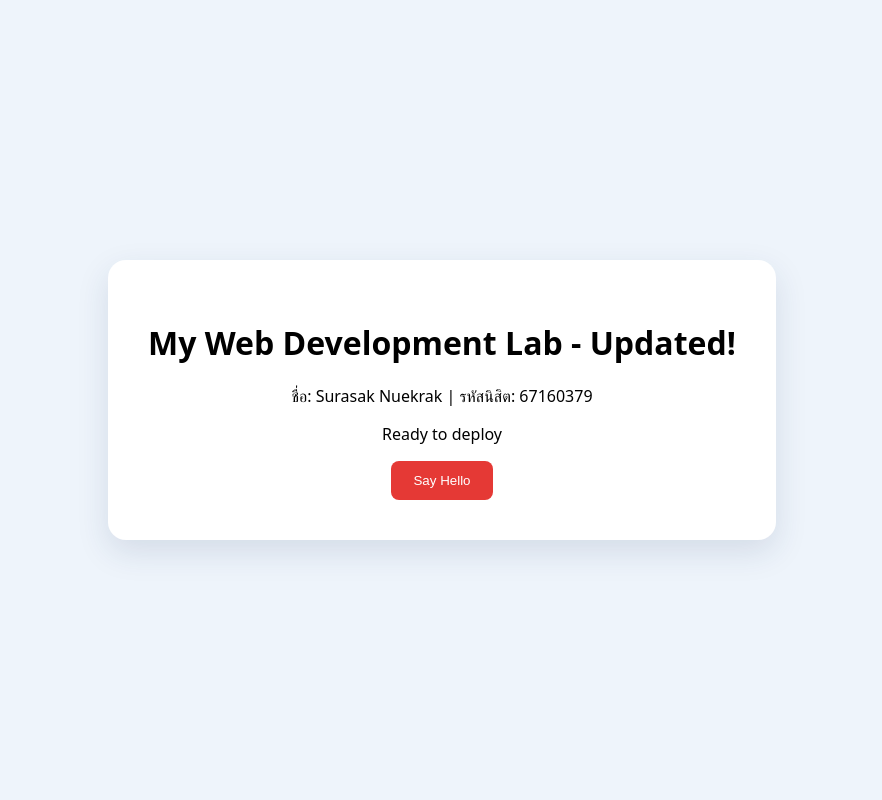
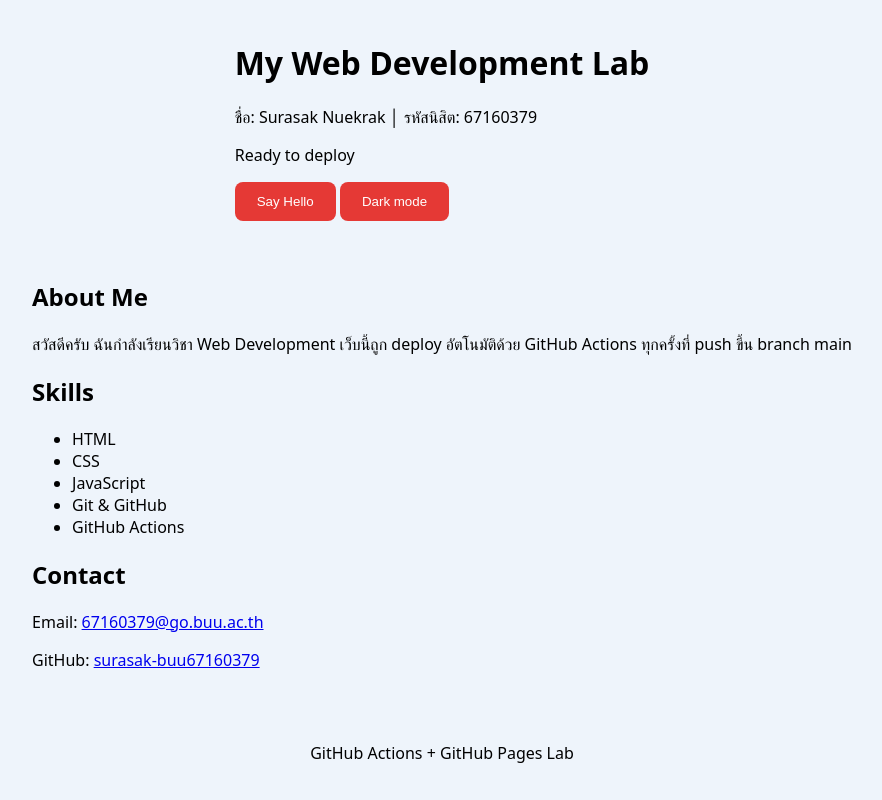
Before and after one commit to surasak-buu67160379/webdev-actions-lab, a plain HTML site: page index.html in a window 1280 px wide. Shown: the whole page, without its empty margins (198-1080 px from the left). Drawn offline with Linux system fonts and the light colour scheme.

Commit message:
Add About, Skills, Contact and theme toggle

```diff
--- a/index.html
+++ b/index.html
@@ -7,12 +7,45 @@
   <link rel="stylesheet" href="style.css">
 </head>
 <body>
-  <main class="card">
-    <h1>My Web Development Lab - Updated!</h1>
-    <p>ชื่อ: Surasak Nuekrak | รหัสนิสิต: 67160379</p>
+  <header class="top">
+    <h1>My Web Development Lab</h1>
+    <p>ชื่อ: Surasak Nuekrak │ รหัสนิสิต: 67160379</p>
     <p id="status">Ready to deploy</p>
-    <button id="helloBtn">Say Hello</button>
+    <div class="actions">
+      <button id="helloBtn">Say Hello</button>
+      <button id="themeBtn" class="secondary" aria-pressed="false">Dark mode</button>
+    </div>
+  </header>
+
+  <main>
+    <section id="about">
+      <h2>About Me</h2>
+      <p>สวัสดีครับ ฉันกำลังเรียนวิชา Web Development
+        เว็บนี้ถูก deploy อัตโนมัติด้วย GitHub Actions ทุกครั้งที่ push ขึ้น branch main</p>
+    </section>
+
+    <section id="skills">
+      <h2>Skills</h2>
+      <ul class="skills">
+        <li>HTML</li>
+        <li>CSS</li>
+        <li>JavaScript</li>
+        <li>Git &amp; GitHub</li>
+        <li>GitHub Actions</li>
+      </ul>
+    </section>
+
+    <section id="contact">
+      <h2>Contact</h2>
+      <p>Email: <a href="mailto:you@example.com">67160379@go.buu.ac.th</a></p>
+      <p>GitHub: <a href="https://github.com/surasak-buu67160379">surasak-buu67160379</a></p>
+    </section>
   </main>
+
+  <footer>
+    <p>GitHub Actions + GitHub Pages Lab</p>
+  </footer>
+
   <script src="script.js"></script>
 </body>
 </html>
--- a/script.js
+++ b/script.js
@@ -1,3 +1,34 @@
+// ปุ่ม Say Hello
 document.querySelector('#helloBtn').addEventListener('click', () => {
   document.querySelector('#status').textContent = 'Hello from GitHub Pages!';
 });
+
+// ปุ่มสลับธีม (Exercise 3)
+const themeBtn = document.querySelector('#themeBtn');
+
+function applyTheme(theme) {
+  document.documentElement.setAttribute('data-theme', theme);
+  const isDark = theme === 'dark';
+  themeBtn.textContent = isDark ? 'Light mode' : 'Dark mode';
+  themeBtn.setAttribute('aria-pressed', String(isDark));
+}
+
+let saved = null;
+try {
+  saved = localStorage.getItem('theme');
+} catch (e) {
+  // ใช้ localStorage ไม่ได้ ก็ข้ามไป
+}
+applyTheme(saved === 'dark' ? 'dark' : 'light');
+
+themeBtn.addEventListener('click', () => {
+  const next = document.documentElement.getAttribute('data-theme') === 'dark'
+    ? 'light'
+    : 'dark';
+  applyTheme(next);
+  try {
+    localStorage.setItem('theme', next);
+  } catch (e) {
+    // ไม่เป็นไร ธีมยังสลับได้ แค่ไม่จำค่า
+  }
+});
```
